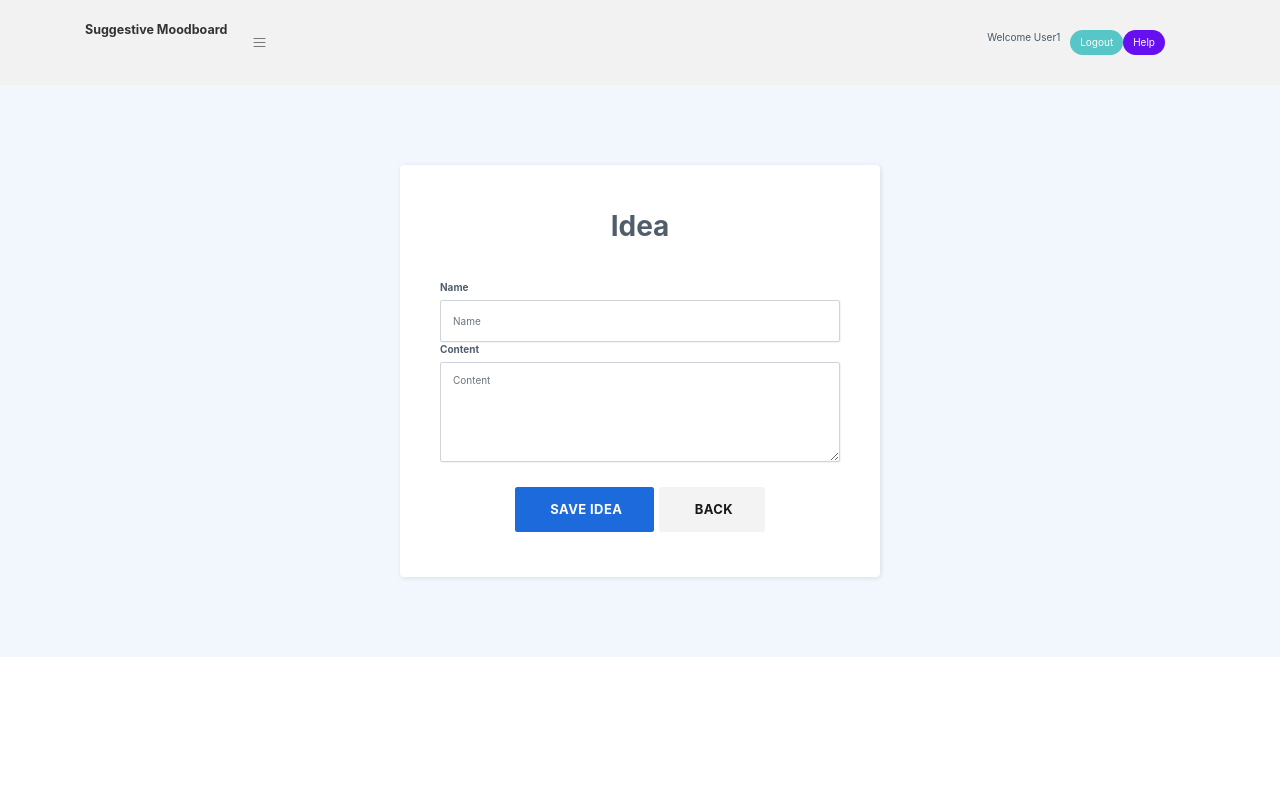
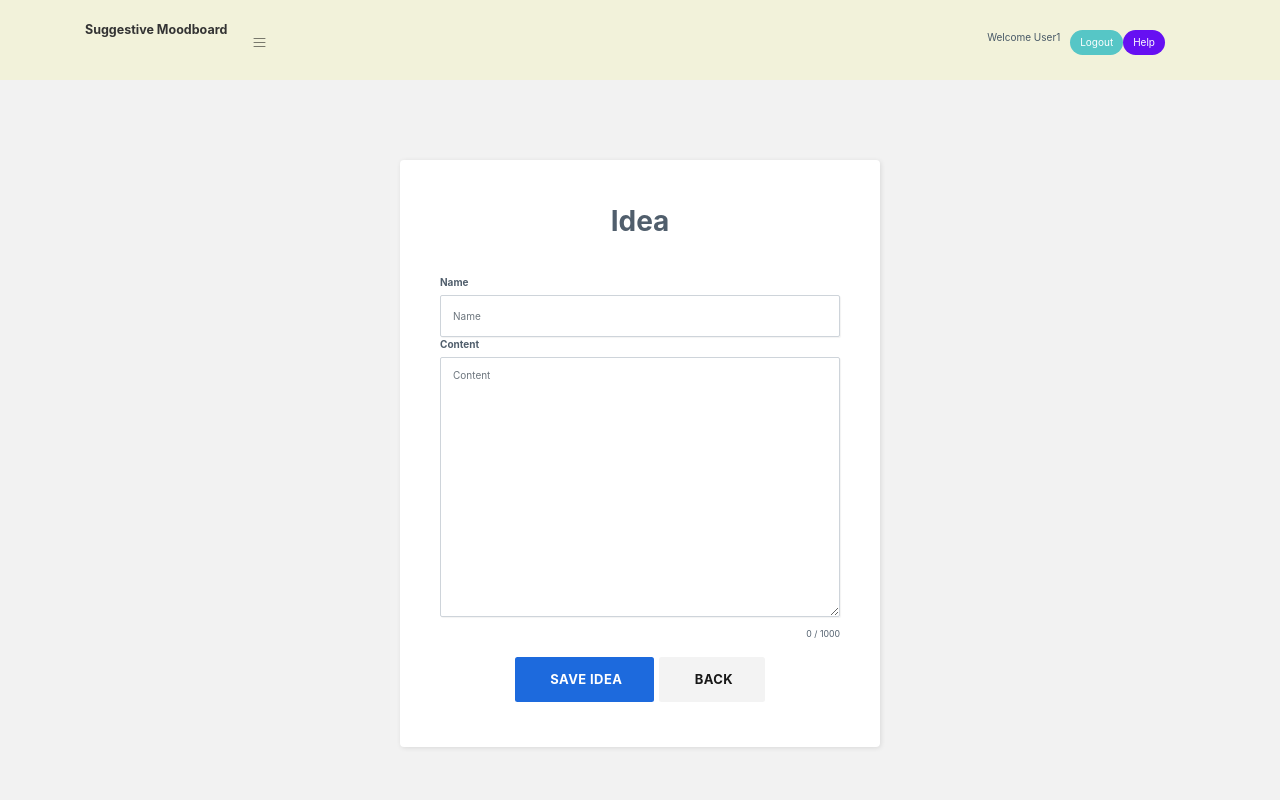
Before and after one commit to George9Waller/SuggestiveMoodBoard, a Flask app: page /1/new-idea in a window 1280 px wide. Run offline with Flask 2, Linux system fonts and the light colour scheme; a user stored in the database is signed in; some libraries are stand-ins or nearby versions.

Commit message:
Phase 4 - further UI improvements including colour gradient character count on textarea fields and colour coding through navbar fro create, update and delete actions

```diff
--- a/app.py
+++ b/app.py
@@ -17,6 +17,11 @@ Bootstrap(app)
 login_manager = LoginManager()
 login_manager.init_app(app)
 login_manager.login_view = 'login'
+
+colour_create = "#F2F2DA"
+colour_view = "#F2F2F2"
+colour_update = "#DAE9F2"
+colour_delete = "#959FA6"
 
 
 @login_manager.user_loader
@@ -111,7 +116,7 @@ def new_board():
                             VenueSize=form.venuesize.data, EventDate=form.eventdate.data)
         return redirect(url_for('index'))
     # reloads page on unsuccessful form
-    return render_template('add-board.html', form=form)
+    return render_template('add-board.html', form=form, colour=colour_create)
 
 
 @app.route('/<int:boardid>')
@@ -154,7 +159,7 @@ def delete_board(boardid):
     else:
         try:
             board = models.Board.get(models.Board.id == boardid)
-            return render_template('delete-board.html', form=form, board=board)
+            return render_template('delete-board.html', form=form, board=board, colour=colour_delete)
         except models.DoesNotExist:
             flash("Board does not exist", "error")
             return redirect(url_for('index'))
@@ -187,7 +192,7 @@ def delete_idea(ideaid):
     else:
         try:
             idea = models.Idea.get(models.Idea.id == ideaid)
-            return render_template('delete-idea.html', form=form, idea=idea)
+            return render_template('delete-idea.html', form=form, idea=idea, colour=colour_delete)
         except models.DoesNotExist:
             flash("Idea does not exist", "error")
             return redirect(url_for('index'))
@@ -222,7 +227,7 @@ def edit_idea(boardid, ideaid):
             form.name.data = idea.Name
             form.content.data = idea.Content
         # reloads page on unsuccessful form
-        return render_template('idea.html', form=form, idea=idea, delete=True)
+        return render_template('idea.html', form=form, idea=idea, delete=True, colour=colour_update)
     except models.DoesNotExist:
         flash("error", "error")
         return redirect('/')
@@ -242,7 +247,7 @@ def new_idea(boardid):
                                Board=models.Board.get_board(boardid))
             return redirect('/{}'.format(boardid))
         # reloads page on unsuccessful form
-        return render_template('idea.html', form=form)
+        return render_template('idea.html', form=form, colour=colour_create)
     except models.DoesNotExist:
         flash("error", "error")
         return redirect('/')
--- a/static/css/styles.css
+++ b/static/css/styles.css
@@ -41,3 +41,15 @@
 
   padding: 15px 15px;
 }
+
+.delete-button{
+  transition: 0.5s;
+}
+
+.delete-button:hover{
+  color: red;
+}
+
+textarea#content{
+  height: 700px;
+}
--- /dev/null
+++ b/static/js/character-count.js
@@ -0,0 +1,63 @@
+    $('#content').keyup(function() {
+        console.log('keyup function run')
+
+    var characterCount = $(this).val().length,
+      current = $('#current'),
+      max = $('#maximum'),
+      theCount = $('#the-count');
+
+        limittext(characterCount, 1000)
+
+    current.text(characterCount);
+
+
+    /*This isn't entirely necessary, just playing around*/
+        /*colours from: https://clrs.cc/ */
+    if (characterCount < 100) {
+    theCount.css('background', '#001f3f4D');
+    }
+    if (characterCount >= 100 && characterCount < 200) {
+    theCount.css('background', '#0074D94D');
+    }
+    if (characterCount >= 200 && characterCount < 300) {
+    theCount.css('background', '#7FDBFF4D');
+    }
+    if (characterCount >= 300 && characterCount < 400) {
+    theCount.css('background', '#39CCCC4D');
+    }
+    if (characterCount >= 400 && characterCount < 500) {
+    theCount.css('background', '#3D99704D');
+    }
+    if (characterCount >= 500 && characterCount < 600) {
+    theCount.css('background', '#2ECC404D');
+    }
+    if (characterCount >= 600 && characterCount < 700) {
+    theCount.css('background', '#01FF704D');
+    }
+    if (characterCount >= 700 && characterCount < 800) {
+    theCount.css('background', '#FFDC004D');
+    }
+    if (characterCount >= 800 && characterCount < 900) {
+    theCount.css('background', '#FF851B4D');
+    }
+    if (characterCount >= 900 && characterCount < 1000) {
+    theCount.css('background', '#FF41364D');
+    }
+
+    if (characterCount >= 900) {
+    maximum.css('background', '#FF41364D');
+    current.css('background', '#FF41364D');
+    theCount.css('font-weight','bold');
+    } else {
+    maximum.css('background','#001f3f4D');
+    theCount.css('font-weight','normal');
+    }
+
+
+    });
+
+    function limittext(charactercount, limit){
+        content = document.getElementById('content')
+        if (charactercount > limit)
+        {content.value = content.value.substring(0, limit)}
+    }
--- a/templates/add-board.html
+++ b/templates/add-board.html
@@ -17,7 +17,7 @@
     {% endblock %}
     {% block messages %} {{ super() }} {% endblock %}
     {% block pagecontent %}
-        <div class="contact-clean">
+        <div class="contact-clean" style="background: #F2F2F2; position: absolute; top: 80px; bottom: 0; width: 100%">
         <form method="post" action="" form="form">
         {{ form.hidden_tag() }}
             <h2 class="text-center">Add Board</h2>
--- a/templates/delete-idea.html
+++ b/templates/delete-idea.html
@@ -5,18 +5,18 @@
 
 {% block body %}
     {% block content %}
-        <div class="contact-clean">
+        <div class="contact-clean" style="background: {{ colour }}; position: absolute; top: 0; bottom: 0; width: 100%">
         <form method="post" action="" form="form">
         {{ form.hidden_tag() }}
             <h2 class="text-center">Delete {{ idea.Name }}</h2>
-            <a class="btn btn-outline-success text-center" href="{{ url_for('index') }}">Return to Boards</a>
+            <a class="btn btn-outline-success text-center" style="background: #1c7430; color: white; margin: auto; display: flex; justify-content: center" href="/{{ idea.Board.id }}">Return to Board: {{ idea.Board.Name }}</a>
             <div class="form-group">
                 {% for field in form %}
                     {{ render_field(field) }}
                 {% endfor %}
             </div>
             <div class="form-group" style="text-align: center;">
-                <div class="col"><button class="btn btn-danger-outline" type="submit" style="text-align: center;">Delete Board&nbsp;</button></div>
+                <div class="col"><button class="btn btn-danger-outline" type="submit" style="text-align: center; color: white; background: red">Delete Board&nbsp;</button></div>
             </div>
         </form>
     </div>
--- a/templates/idea.html
+++ b/templates/idea.html
@@ -17,7 +17,7 @@
     {% endblock %}
     {% block messages %} {{ super() }} {% endblock %}
     {% block pagecontent %}
-        <div class="contact-clean">
+        <div class="contact-clean" style="background: #F2F2F2; position: absolute; top: 80px; bottom: 0; width: 100%">
         <form method="post" action="" form="form">
         {{ form.hidden_tag() }}
             <h2 class="text-center">Idea</h2>
@@ -26,6 +26,11 @@
                     {{ render_field(field) }}
                 {% endfor %}
             </div>
+            <div id="the-count" style="float: right; padding: 0.1rem 0 0 0; font-size: 0.875rem; border-radius: 3px;">
+                <span id="current">0</span>
+                <span id="max" style="background: transparent !important;">/ 1000</span>
+            </div>
+            <br>
             <div class="form-group" style="text-align: center;">
                 <div class="col"><button class="btn btn-primary" type="submit" style="text-align: center;">&nbspSave Idea</button><button class="btn btn-primary" onclick="history.back()" type="button" style="text-align: center; margin-left: 5px; background: #F2F2F2 !important; color: #000000">&nbspBack</button>
                 {% if delete %}
@@ -35,5 +40,8 @@
             </div>
         </form>
     </div>
+        <script src="https://ajax.googleapis.com/ajax/libs/jquery/2.1.3/jquery.min.js"></script>
+        <!-- adapted from: https://codepen.io/zabielski/pen/gPPywv -->
+        <script rel="script" src="{{ url_for('.static', filename='/js/character-count.js') }}"></script>
     {% endblock %}
 {% endblock %}
--- a/templates/index.html
+++ b/templates/index.html
@@ -14,7 +14,12 @@
 {% block body %}
 {% block content %}
     {% block nav %}
-        <nav class="navbar navbar-light navbar-expand-md navigation-clean-button" style="background: #F2F2F2">
+        {% if colour %}
+            {% set colour = colour %}
+        {% else %}
+             {% set colour = "#F2F2F2" %}
+        {% endif %}
+        <nav class="navbar navbar-light navbar-expand-md navigation-clean-button" style="background: {{ colour }}">
         <div class="container"><a class="navbar-brand" href="{{ url_for('index') }}">Suggestive Moodboard</a><!--<button data-toggle="collapse" class="navbar-toggler" data-target="#navcol-1">--><span class="sr-only">Toggle navigation</span><span class="navbar-toggler-icon"></span></button>
             <div class="collapse navbar-collapse"
                 id="navcol-1">
```
Also changed, not shown: templates/delete-board.html (+7 -3 lines).
